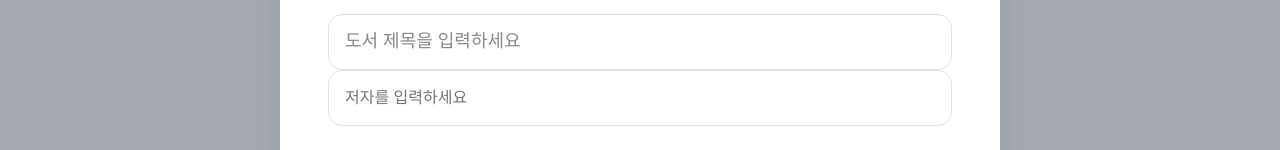
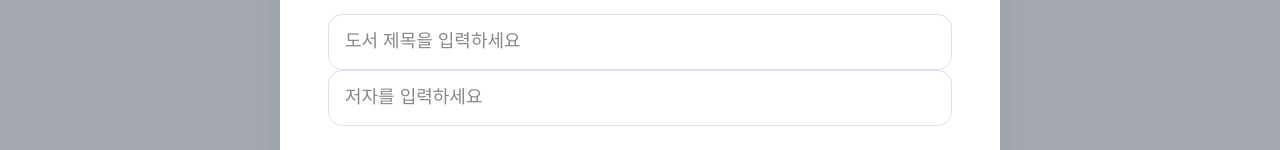
Before and after one commit to LeeDongHyun1324/AI_-_4-, a React (Vite) app: page / in a window 1280 px wide. Both pictures are taken after a click on the button "새 도서 등록". Shown: the part 218-368 px from the top of the page. Built offline with nearby package versions, Linux system fonts and the light colour scheme.

Commit message:
저자입력 placeholder 추가

```diff
--- a/src/App.css
+++ b/src/App.css
@@ -161,6 +161,7 @@ body {
 }
 
 .input-title::placeholder,
+.input-author::placeholder,
 .input-content::placeholder {
   font-family: sans-serif;
   font-size: 18px;
```
